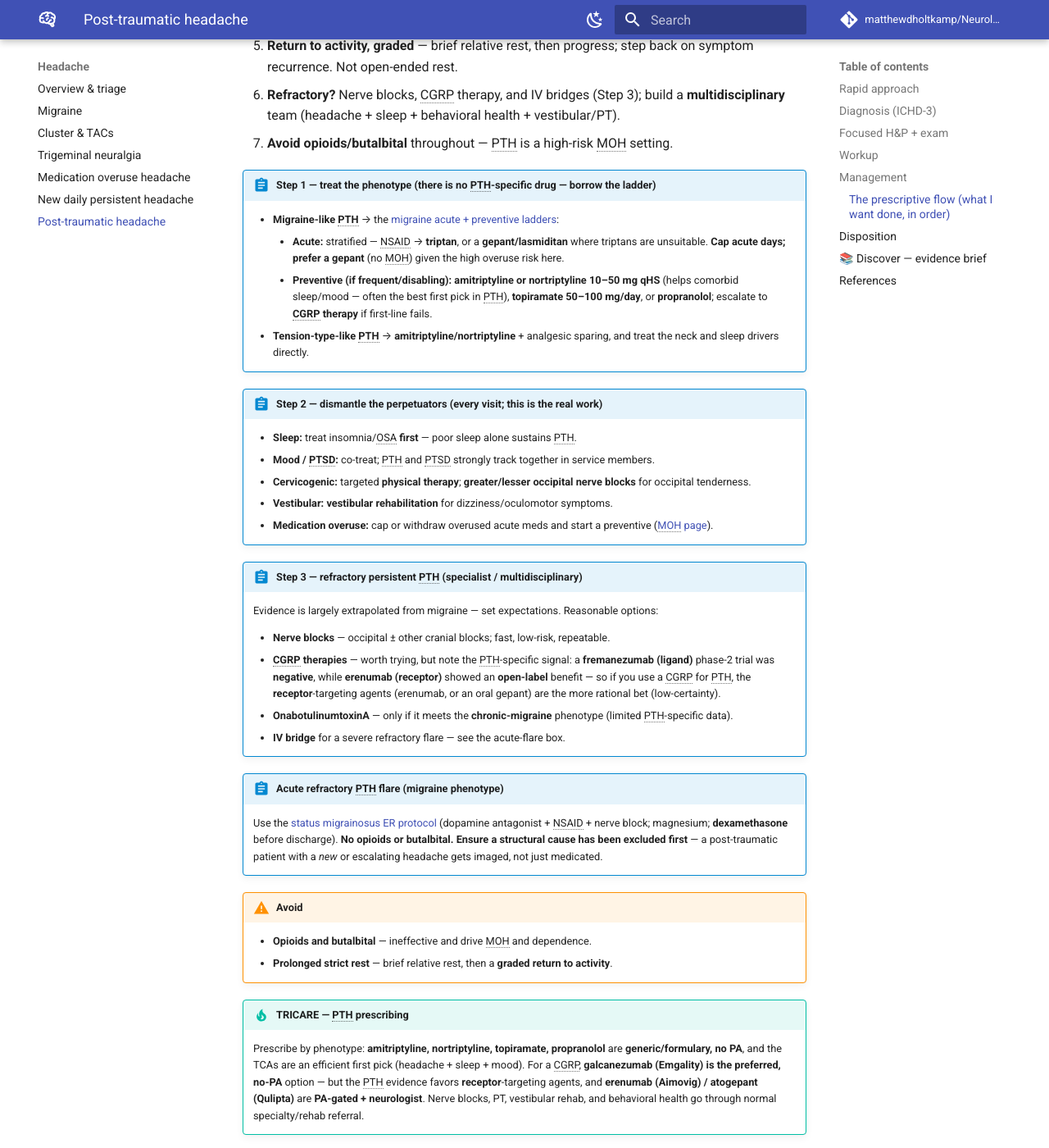
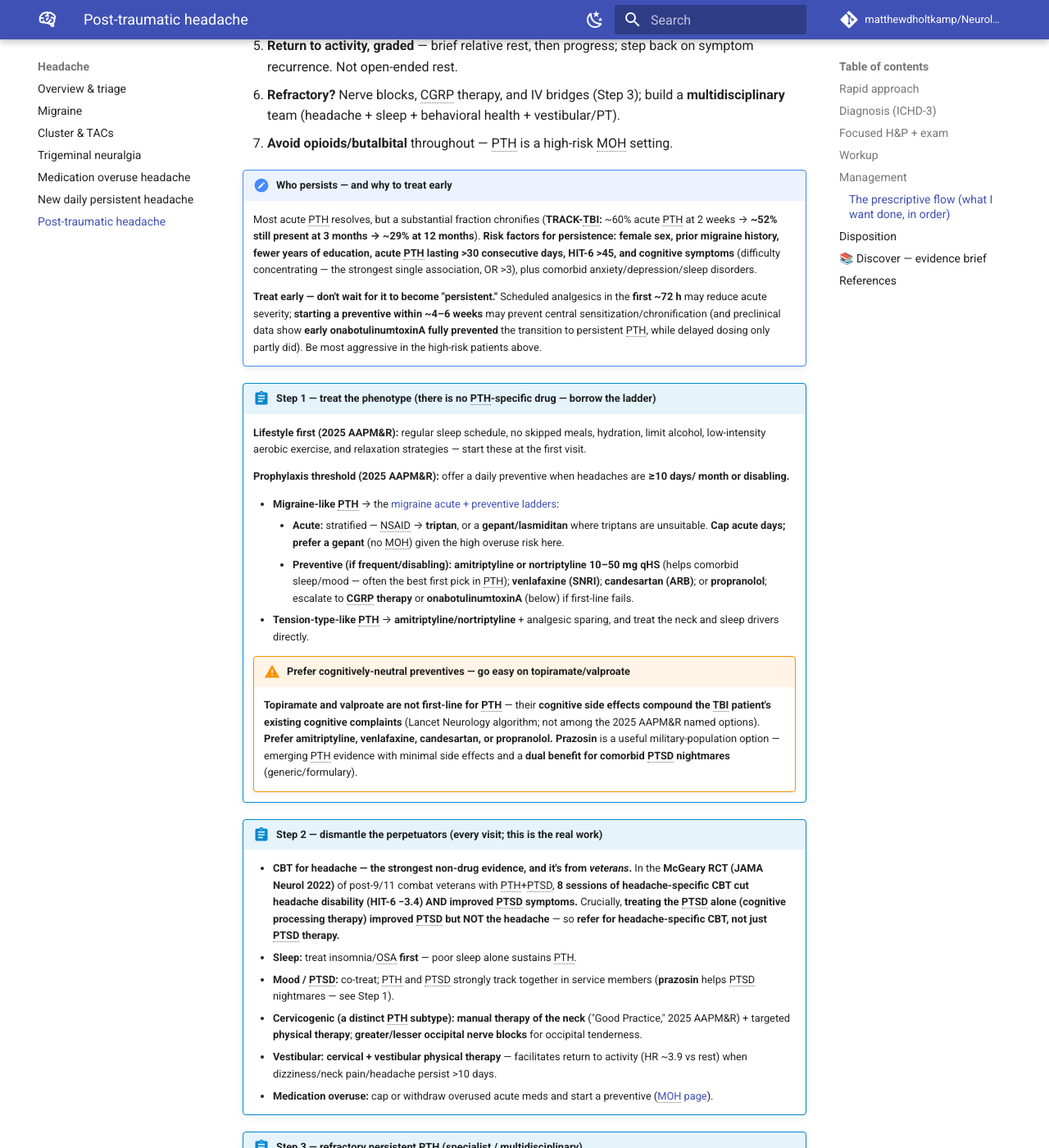
Before and after one commit to matthewdholtkamp/Neurology, an MkDocs documentation site: the page built from docs/headache/post-traumatic.md, in a window 1280 px wide and 1400 px high, scrolled down 2203 px. Shown: the whole window at 82% size. Built offline with MkDocs 1.6.1 and Material for MkDocs 9.7.7, drawn with Linux system fonts in a browser that asks for light colours; comment, search, counter and statistics services are not loaded; some of the changed text lies outside the part shown.

Commit message:
Update PTH page per expert review: 2025 AAPM&R guidance, Botox RCT, veteran CBT, risk factors, treat early
- 2025 AAPM&R Action Collaborative TBI CPG: lifestyle first; prophylaxis at >=10
  headache days/month or disabling; named preventives amitriptyline/venlafaxine/
  candesartan/CGRP; manual therapy for cervicogenic.
- OnabotulinumtoxinA elevated: only positive PTH-specific RCT (Zirovich 2021,
  veterans, ~43% reduction vs worsening on placebo); preclinical early-use signal.
- Headache-specific CBT (McGeary 2022): HIT-6 -3.4 + PTSD benefit in veterans;
  PTSD-only therapy (CPT) did NOT fix headache -> refer for headache CBT.
- 'Who persists / treat early' box: TRACK-TBI persistence rates + risk factors
  (female, prior migraine, acute PTH >30d, HIT-6 >45, cognitive symptoms OR>3);
  scheduled analgesia <72h, preventive within 4-6 wk to prevent chronification.
- Topiramate/valproate caution (cognitive cost in TBI); add prazosin (military,
  dual PTSD-nightmare benefit), venlafaxine, candesartan to formulary options.
- Cervicogenic subtype: manual therapy; cervical/vestibular PT (HR ~3.9 return).
- 2026 systematic review (evidence still thin). Update Discover/refs/footer.

Co-Authored-By: Claude Fable 5 <noreply@anthropic.com>

```diff
--- a/docs/headache/post-traumatic.md
+++ b/docs/headache/post-traumatic.md
@@ -68,22 +68,58 @@ does not need routine imaging. There is no blood or imaging test that "rules in"
    team (headache + sleep + behavioral health + vestibular/PT).
 7. **Avoid opioids/butalbital** throughout — PTH is a high-risk MOH setting.
 
+!!! note "Who persists — and why to treat early"
+    Most acute PTH resolves, but a substantial fraction chronifies (**TRACK-TBI:** ~60% acute PTH at
+    2 weeks → **~52% still present at 3 months → ~29% at 12 months**). **Risk factors for persistence:**
+    **female sex, prior migraine history, fewer years of education, acute PTH lasting >30 consecutive
+    days, HIT-6 >45, and cognitive symptoms** (difficulty concentrating — the strongest single
+    association, OR >3), plus comorbid anxiety/depression/sleep disorders.
+
+    **Treat early — don't wait for it to become "persistent."** Scheduled analgesics in the **first
+    ~72 h** may reduce acute severity; **starting a preventive within ~4–6 weeks** may prevent central
+    sensitization/chronification (and preclinical data show **early onabotulinumtoxinA fully prevented**
+    the transition to persistent PTH, while delayed dosing only partly did). Be most aggressive in the
+    high-risk patients above.
+
 !!! orderset "Step 1 — treat the phenotype (there is no PTH-specific drug — borrow the ladder)"
+    **Lifestyle first (2025 AAPM&R):** regular sleep schedule, no skipped meals, hydration, limit
+    alcohol, low-intensity aerobic exercise, and relaxation strategies — start these at the first visit.
+
+    **Prophylaxis threshold (2025 AAPM&R):** offer a daily preventive when headaches are **≥10 days/
+    month or disabling.**
+
     - **Migraine-like PTH** → the [migraine acute + preventive ladders](migraine.md):
         - **Acute:** stratified — NSAID → **triptan**, or a **gepant/lasmiditan** where triptans are
           unsuitable. **Cap acute days; prefer a gepant** (no MOH) given the high overuse risk here.
         - **Preventive (if frequent/disabling):** **amitriptyline or nortriptyline 10–50 mg qHS**
-          (helps comorbid sleep/mood — often the best first pick in PTH), **topiramate 50–100 mg/day**,
-          or **propranolol**; escalate to **CGRP therapy** if first-line fails.
+          (helps comorbid sleep/mood — often the best first pick in PTH); **venlafaxine (SNRI)**;
+          **candesartan (ARB)**; or **propranolol**; escalate to **CGRP therapy** or
+          **onabotulinumtoxinA** (below) if first-line fails.
     - **Tension-type-like PTH** → **amitriptyline/nortriptyline** + analgesic sparing, and treat the
       neck and sleep drivers directly.
 
+    !!! warning "Prefer cognitively-neutral preventives — go easy on topiramate/valproate"
+        **Topiramate and valproate are not first-line for PTH** — their **cognitive side effects
+        compound the TBI patient's existing cognitive complaints** (Lancet Neurology algorithm; not
+        among the 2025 AAPM&R named options). **Prefer amitriptyline, venlafaxine, candesartan, or
+        propranolol.**
+        **Prazosin** is a useful military-population option — emerging PTH evidence with minimal side
+        effects and a **dual benefit for comorbid PTSD nightmares** (generic/formulary).
+
 !!! orderset "Step 2 — dismantle the perpetuators (every visit; this is the real work)"
+    - **CBT for headache — the strongest non-drug evidence, and it's from *veterans*.** In the
+      **McGeary RCT (JAMA Neurol 2022)** of post-9/11 combat veterans with PTH+PTSD, **8 sessions of
+      headache-specific CBT cut headache disability (HIT-6 −3.4) AND improved PTSD symptoms.**
+      Crucially, **treating the PTSD alone (cognitive processing therapy) improved PTSD but NOT the
+      headache** — so **refer for headache-specific CBT, not just PTSD therapy.**
     - **Sleep:** treat insomnia/OSA **first** — poor sleep alone sustains PTH.
-    - **Mood / PTSD:** co-treat; PTH and PTSD strongly track together in service members.
-    - **Cervicogenic:** targeted **physical therapy**; **greater/lesser occipital nerve blocks** for
+    - **Mood / PTSD:** co-treat; PTH and PTSD strongly track together in service members (**prazosin**
+      helps PTSD nightmares — see Step 1).
+    - **Cervicogenic (a distinct PTH subtype):** **manual therapy of the neck** ("Good Practice,"
+      2025 AAPM&R) + targeted **physical therapy**; **greater/lesser occipital nerve blocks** for
       occipital tenderness.
-    - **Vestibular:** **vestibular rehabilitation** for dizziness/oculomotor symptoms.
+    - **Vestibular:** **cervical + vestibular physical therapy** — facilitates return to activity
+      (HR ~3.9 vs rest) when dizziness/neck pain/headache persist >10 days.
     - **Medication overuse:** cap or withdraw overused acute meds and start a preventive
       ([MOH page](medication-overuse.md)).
 
@@ -95,8 +131,11 @@ does not need routine imaging. There is no blood or imaging test that "rules in"
       phase-2 trial was **negative**, while **erenumab (receptor)** showed an **open-label** benefit —
       so if you use a CGRP for PTH, the **receptor**-targeting agents (erenumab, or an oral gepant)
       are the more rational bet (low-certainty).
-    - **OnabotulinumtoxinA** — only if it meets the **chronic-migraine** phenotype (limited PTH-specific
-      data).
+    - **OnabotulinumtoxinA — the only treatment with a *positive PTH-specific RCT*.** In military
+      veterans (Zirovich 2021 crossover), headaches/week **fell ~43% vs *worsened* ~35% on placebo**
+      (p<0.001), with less pain severity. Combined with the preclinical "early dosing prevents
+      chronification" signal, **consider it earlier — don't wait for a strict chronic-migraine
+      phenotype** (though that's still what on-label TRICARE coverage needs).
     - **IV bridge** for a severe refractory flare — see the acute-flare box.
 
 !!! orderset "Acute refractory PTH flare (migraine phenotype)"
@@ -110,12 +149,14 @@ does not need routine imaging. There is no blood or imaging test that "rules in"
     - **Prolonged strict rest** — brief relative rest, then a **graded return to activity**.
 
 !!! tip "TRICARE — PTH prescribing"
-    Prescribe by phenotype: **amitriptyline, nortriptyline, topiramate, propranolol** are
-    **generic/formulary, no PA**, and the TCAs are an efficient first pick (headache + sleep + mood).
-    For a CGRP, **galcanezumab (Emgality) is the preferred, no-PA** option — but the PTH evidence
-    favors **receptor**-targeting agents, and **erenumab (Aimovig) / atogepant (Qulipta)** are
-    **PA-gated + neurologist**. Nerve blocks, PT, vestibular rehab, and behavioral health go through
-    normal specialty/rehab referral.
+    Prescribe by phenotype: **amitriptyline, nortriptyline, venlafaxine, candesartan, propranolol,
+    and prazosin** are all **generic/formulary, no PA** — the TCAs are an efficient first pick
+    (headache + sleep + mood), and prazosin is a two-for-one with PTSD nightmares. **Topiramate is
+    formulary but cognitively costly in TBI** — not first-line here. For a CGRP, **galcanezumab
+    (Emgality) is the preferred, no-PA** option — but the PTH evidence favors **receptor**-targeting
+    agents, and **erenumab (Aimovig) / atogepant (Qulipta)** are **PA-gated + neurologist**.
+    **OnabotulinumtoxinA** needs the chronic-migraine phenotype for on-label coverage. Nerve blocks,
+    manual/vestibular PT, and **headache-specific CBT** go through normal specialty/rehab referral.
 
 ## Disposition
 
@@ -170,20 +211,26 @@ cases.
   alongside the headache, which is why **multidisciplinary** care is the standard for persistent PTH.
 - **Rest is not the treatment.** Brief relative rest followed by a **graded return to activity**
   beats prolonged rest.
-- **Avoid opioids/butalbital;** guard against medication-overuse headache, which is common here.
-- **CGRP-targeted therapies** are of active interest given PTH's migrainous biology, but the
-  PTH-specific evidence is **mixed and mechanism-relevant:** a **fremanezumab (ligand)** phase-2
-  trial was **negative** while **erenumab (receptor)** showed an **open-label** signal — hinting the
-  **CGRP receptor** may matter more than the peptide in PTH. Reasonable to try (receptor-targeting
-  agents preferred), but temper expectations; treatment remains extrapolated from migraine.
+- **Treat early and identify who's at risk.** ~52% of acute PTH persists at 3 months (TRACK-TBI);
+  female sex, prior migraine, acute PTH >30 days, HIT-6 >45, and cognitive symptoms predict
+  persistence. Scheduled early analgesia + preventive within 4–6 weeks may prevent chronification.
+- **The first formal PTH treatment guidance arrived (2025 AAPM&R Action Collaborative):** lifestyle
+  first, **preventive at ≥10 headache days/month or disabling**, named options **amitriptyline,
+  venlafaxine, candesartan, and CGRP inhibitors**, and **manual therapy for cervicogenic** PTH.
+- **OnabotulinumtoxinA is the only positive PTH-specific RCT** (Zirovich 2021, veterans: ~43% fewer
+  headaches vs worsening on placebo) — consider it earlier than "chronic-migraine only."
+- **Headache-specific CBT is the strongest non-drug evidence** (McGeary 2022: HIT-6 −3.4 + PTSD
+  benefit in veterans) — and **treating PTSD alone did not fix the headache.**
+- **Avoid opioids/butalbital**, and **avoid topiramate/valproate first-line** (cognitive cost in TBI).
+- **CGRP evidence is mechanism-relevant:** **fremanezumab (ligand)** phase-2 negative vs **erenumab
+  (receptor)** open-label positive — prefer receptor-targeting agents if using a CGRP.
+- **The evidence base is still thin** — a 2026 systematic review found only 2 low-bias RCTs (1
+  PTH-specific); nearly all treatment is extrapolated.
 
-**Key sources to cite (verify current versions):**
-
-- ICHD-3 — headache attributed to trauma or injury to the head and/or neck.
-- VA/DoD Clinical Practice Guideline for the Management of Concussion/mild TBI.
-- DoD concussion-management policy for the deployed setting (DoDI 6490.11) and the Progressive
-  Return to Activity clinical recommendation (TBICoE).
-- American Headache Society guidance on post-traumatic headache management.
+**Key sources:** ICHD-3; **2025 AAPM&R Action Collaborative TBI guideline**; VA/DoD mTBI CPG (2021);
+DoDI 6490.11 + TBICoE Progressive Return to Activity; **Zirovich 2021** (onabotulinumtoxinA RCT);
+**McGeary 2022** (CBT RCT); **TRACK-TBI** / McIntosh 2025 (risk factors); Ashina 2021 (Lancet Neurology
+review); **Saleh 2026** systematic review.
 
 ## References
 
@@ -194,16 +241,34 @@ cases.
    Setting*](https://www.esd.whs.mil/Portals/54/Documents/DD/issuances/dodi/649011p.pdf).
 4. Traumatic Brain Injury Center of Excellence (TBICoE). *Progressive Return to Activity* clinical
    recommendation and provider tools.
-5. Ashina H, et al. *Persistent post-traumatic headache — CGRP-targeted therapy:* erenumab
-   open-label signal vs a **negative fremanezumab phase-2 trial** (receptor vs ligand in PTH).
-6. **TRICARE / DoD Uniform Formulary:** phenotype-directed oral preventives (amitriptyline,
-   nortriptyline, topiramate, propranolol) generic/formulary; galcanezumab (Emgality) preferred/no-PA;
-   erenumab/atogepant PA + neurologist. *Verify at the TRICARE Formulary Search.*
+5. Ashina H, et al. [*Post-traumatic headache attributed to TBI: classification, clinical
+   characteristics, and treatment.* Lancet Neurol. 2021](https://www.thelancet.com/journals/laneur/article/PIIS1474-4422(21)00094-6/fulltext)
+   — early-treatment/chronification hypothesis; topiramate/valproate caution; erenumab vs
+   fremanezumab (receptor vs ligand).
+6. Silverberg ND, et al. *Action Collaborative on TBI Care — Adapted CPG* (Ann Fam Med 2025) — first
+   formal PTH treatment synthesis (prophylaxis ≥10 d/mo; amitriptyline/venlafaxine/candesartan/CGRP;
+   manual therapy for cervicogenic).
+7. Zirovich MD, et al. *Botulinum toxin type A for PTH — RCT* (Mil Med 2021, positive in veterans);
+   McGeary DD, et al. *CBT for veterans with PTH+PTSD — RCT* (JAMA Neurol 2022).
+8. Ashina H, et al. *PTH prevalence/risk factors (TRACK-TBI)* (Mayo Clin Proc 2023); McIntosh SJ,
+   et al. *Factors associated with persisting symptoms after concussion* (JAMA Netw Open 2025);
+   Saleh S, et al. *Pharmacological treatments for post-TBI headache — systematic review*
+   (Cephalalgia 2026).
+9. **TRICARE / DoD Uniform Formulary:** phenotype-directed oral preventives (amitriptyline,
+   nortriptyline, venlafaxine, candesartan, propranolol, prazosin) generic/formulary; galcanezumab
+   (Emgality) preferred/no-PA; erenumab/atogepant + onabotulinumtoxinA PA + neurologist. *Verify at
+   the TRICARE Formulary Search.*
 
 *Verified July 2026: DoDI 6490.11 (mandates MACE screening across the Services), MACE2, the 2021
 VA/DoD mTBI CPG, and the 6-stage Progressive Return to Activity framework are current and correctly
-characterized. PTH treatment is extrapolated from migraine (no PTH-specific approved drug); the CGRP
-evidence is mixed — fremanezumab (ligand) negative in a phase-2 PTH trial, erenumab (receptor)
-positive open-label. Retention/accession standards are quoted from DoDI 6130.03 Vol 2 (5.26.h) / Vol 1
-(6.26) and AR 40-501 (3-31g/k); the graded aviation head-injury standards are AR 40-501 ch. 4,
-table 4-2 — confirm the exact table-4-2 tier at sign-off.*
+characterized. PTH treatment is still largely extrapolated (no robust PTH-specific approved drug — a
+2026 systematic review found only 2 low-bias RCTs). The newer emphases — the **2025 AAPM&R** treatment
+synthesis (prophylaxis ≥10 d/mo; amitriptyline/venlafaxine/candesartan/CGRP; manual therapy for
+cervicogenic; topiramate/valproate cognitive caution), **onabotulinumtoxinA as the only positive
+PTH-specific RCT** (Zirovich 2021), **headache-specific CBT** (McGeary 2022, > PTSD-only therapy),
+**risk factors for persistence** (TRACK-TBI/McIntosh), early-treatment/chronification prevention, and
+**prazosin** for the military population — were supplied by expert review with citations; confirm the
+specific figures before relying on them. CGRP mechanism note (fremanezumab-ligand negative vs
+erenumab-receptor open-label) stands. Retention/accession standards are quoted from DoDI 6130.03 Vol 2
+(5.26.h) / Vol 1 (6.26) and AR 40-501 (3-31g/k); the graded aviation head-injury standards are AR
+40-501 ch. 4, table 4-2 — confirm the exact table-4-2 tier at sign-off.*
```
